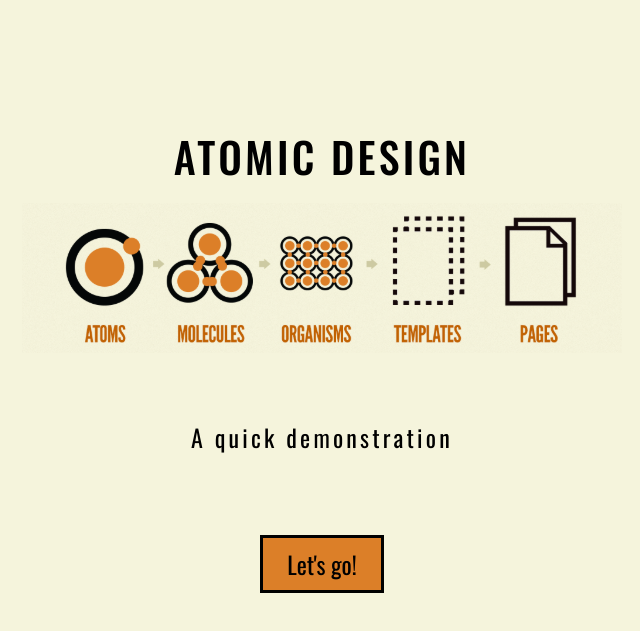
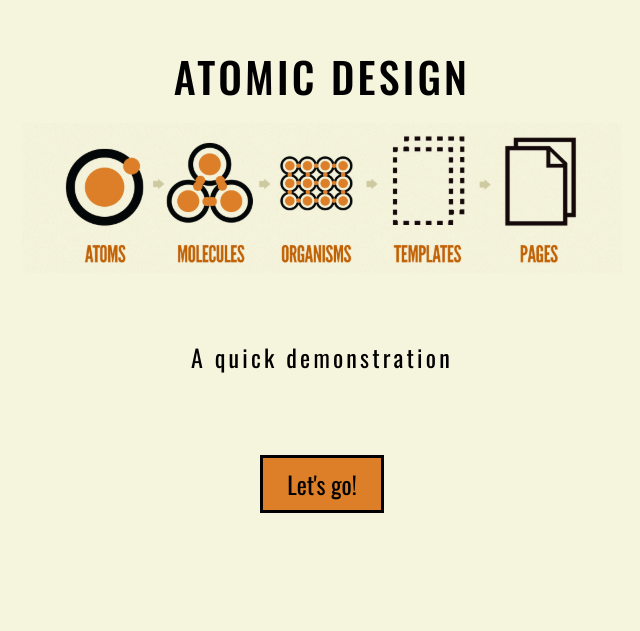
Before and after one commit to Hampus83/atomic-design-example, a SvelteKit app: page / in a window 1280 px wide. Shown: the part 115-746 px from the top of the page, without its empty margins (318-958 px from the left). Built offline with nearby package versions, Linux system fonts and the light colour scheme.

Commit message:
Update +page.svelte

```diff
--- a/src/routes/+page.svelte
+++ b/src/routes/+page.svelte
@@ -100,7 +100,7 @@
     :global(body) {
         margin: 0;
         width: 100vw;
-        height: 100vh;
+        min-height: 100vh;
         background-color: #F5F4DC;
     }
 
@@ -115,14 +115,13 @@
     }
 
     main {
-        /* padding-bottom: 3rem; */
-        /* width: 100%; */
-        /* height: 100%; */
+        padding-bottom: 3rem;
+        max-width: 100%;
+        max-height: 100%;
         display: flex;
         flex-direction: column;
         justify-content: center;
         align-items: center;
-
     }
 
     .wrapper {
@@ -134,7 +133,7 @@
     }
 
     h1 {
-        padding-top: 15rem;
+        padding-top: 10rem;
         text-transform: uppercase;
         font-size: 42px;
         font-weight: 500;
```
